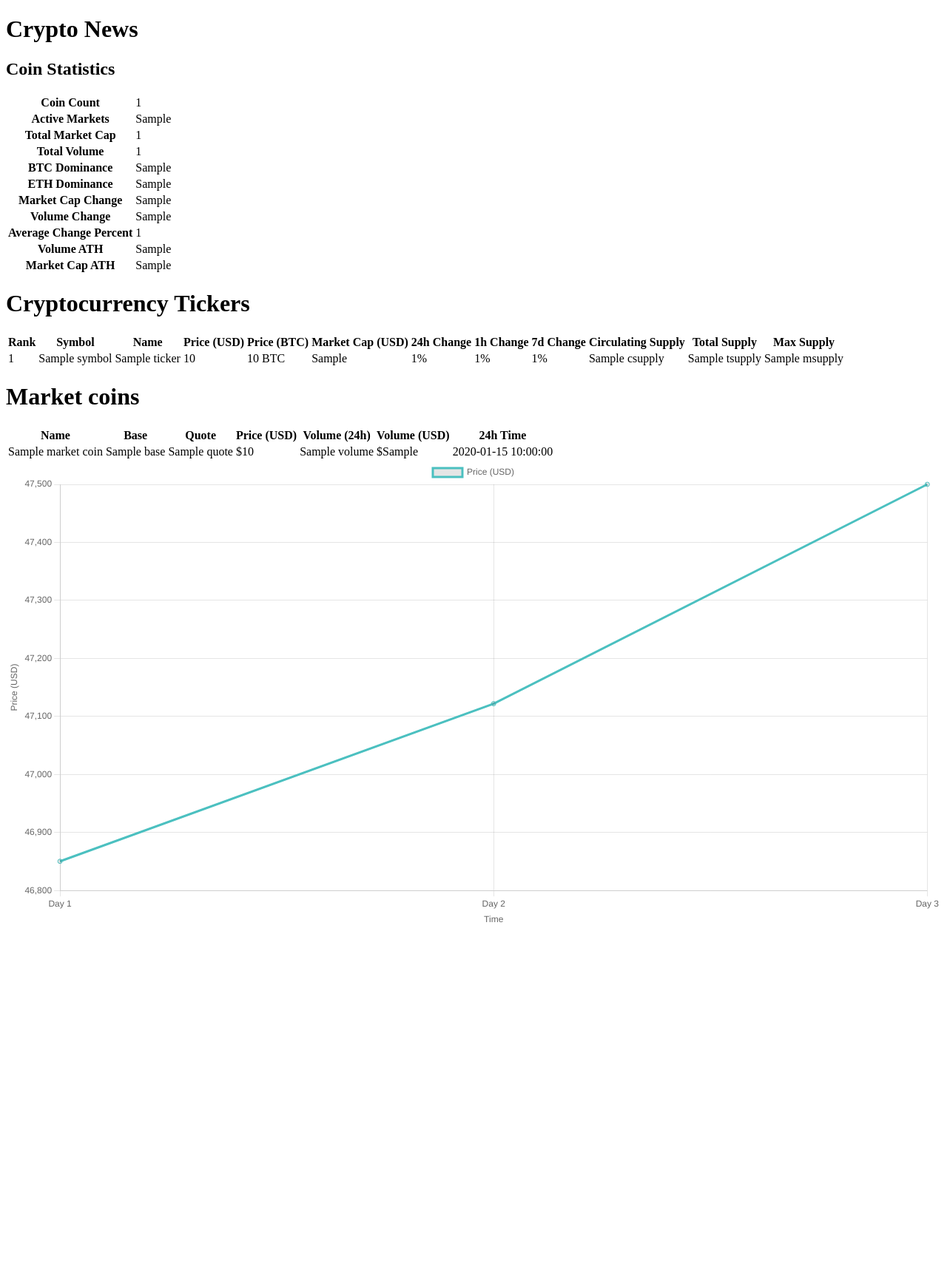
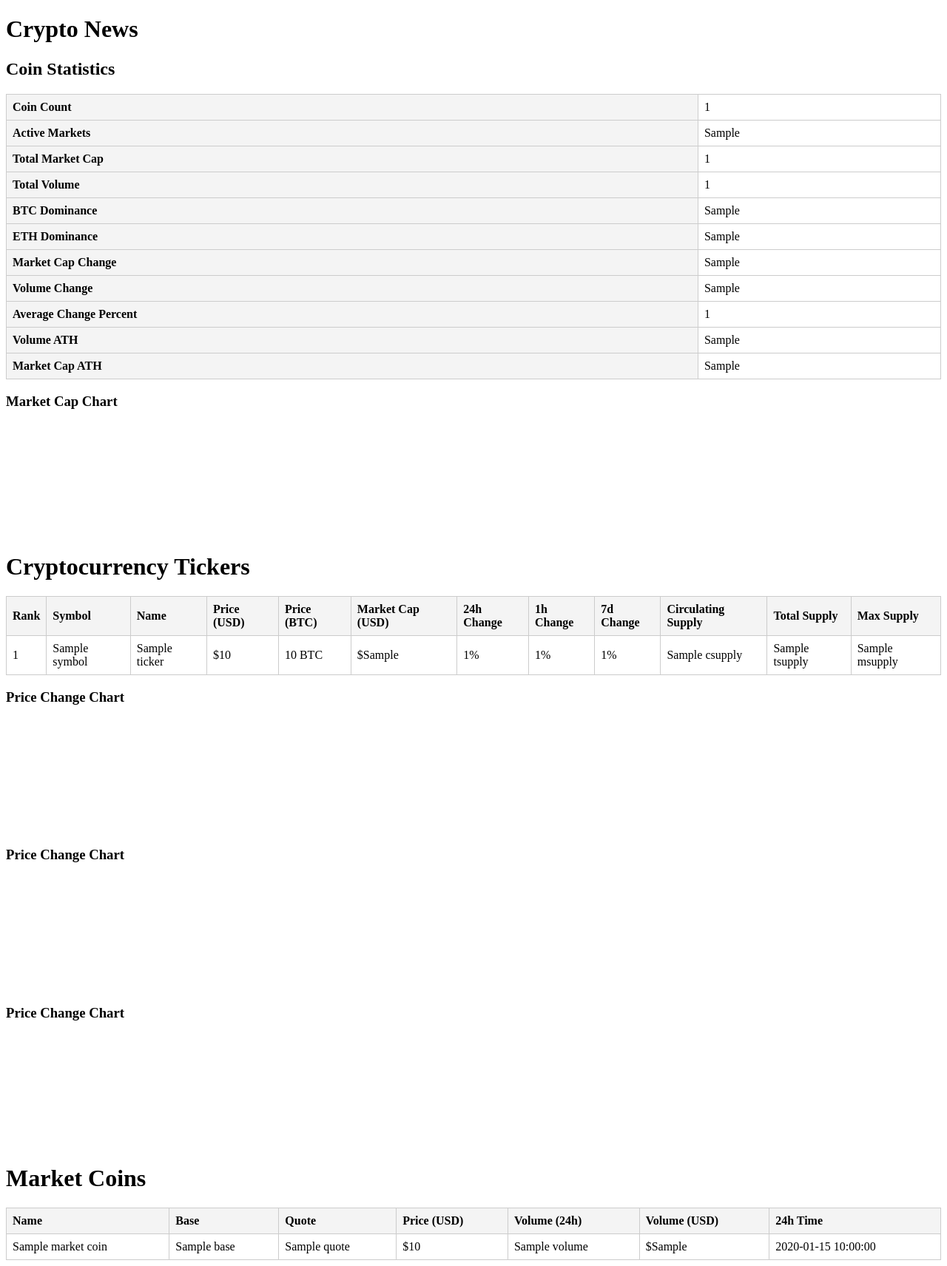
Before and after one commit to BuggyChapri/Broing-trade, a Flask app: template templates/index.html in a window 1280 px wide. Shown: the whole page at 74% size. Before the commit the page ends 1248 px from the top, so only its background shows below. Run offline with Flask 3, Linux system fonts and the light colour scheme; the template is opened without the code that fills it: most values are stand-ins (such as "Sample title", 1, 10 or a date in 2020); a map, chart or similar area stays blank.

Commit message:
Chart working yay

```diff
--- a/app.py
+++ b/app.py
@@ -7,7 +7,7 @@ app.config["SQLALCHEMY_DATABASE_URI"] = "sqlite:///project.db"
 db = SQLAlchemy(app)
 
 NEWS_API_GLOBAL_DATA = "https://api.coinlore.net/api/global/"
-TICKERS = "https://api.coinlore.net/api/tickers/?start=200&limit=100"
+TICKERS = "https://api.coinlore.net/api/tickers/?start=0&limit=100"
 MARKET_COINS = " https://api.coinlore.net/api/coin/markets/?id=90"
 
 @app.route("/")
--- /dev/null
+++ b/static/index.css
@@ -0,0 +1,35 @@
+.content-container {
+    display: flex;
+    justify-content: space-between;
+    gap: 20px;
+  }
+
+  .data-section {
+    width: 50%;
+  }
+
+  .chart-section {
+    width: 45%;
+    height: auto;
+  }
+
+  canvas {
+    max-width: 100%;
+    height: auto;
+  }
+
+  table {
+    width: 100%;
+    border-collapse: collapse;
+    margin-top: 10px;
+  }
+
+  th, td {
+    border: 1px solid #ccc;
+    padding: 8px;
+    text-align: left;
+  }
+
+  th {
+    background-color: #f4f4f4;
+  }
--- /dev/null
+++ b/static/index.js
@@ -0,0 +1,150 @@
+const mcc = document.getElementById("marketCapChart");;
+const tickers = document.getElementById("priceChangeChart")
+const NEWS_API_GLOBAL_DATA = "https://api.coinlore.net/api/global/"
+const Cryptocurrency_Tickers = "https://api.coinlore.net/api/tickers/?start=200&limit=100"
+
+function market_data() {
+    fetch(NEWS_API_GLOBAL_DATA)
+        .then((response) => {
+            if (!response.ok) {
+                throw new Error("Sorry, unable to fetch data");
+            }
+            return response.json();
+        })
+        .then((data) => {
+            const globalData = data[0];
+            const btc_d = parseFloat(globalData.btc_d)
+            const eth_d = parseFloat(globalData.eth_d)
+            new Chart(mcc, {
+                type: "bar",
+                data: {
+                    labels: ['BTC Dominance', 'ETH Dominance', 'Others'],
+                    datasets: [
+                        {
+                            data: [btc_d, eth_d, 100 - (btc_d + eth_d)],
+                            borderWidth: 1
+                        },
+                    ],
+                },
+                options: {
+                    scales: {
+                        y: {
+                            beginAtZero: true
+                        }
+                    }
+                }
+            });
+        })
+        .catch((error) => {
+            console.error("Error fetching market data:", error);
+        });
+}
+
+function Tickers() {
+    fetch(Cryptocurrency_Tickers)
+        .then((response) => {
+            if (!response.ok) {
+                throw new Error("Sorry, unable to fetch ticker data");
+            }
+            return response.json();
+        })
+        .then((data) => {
+            const tk_data = data.data[0];
+
+            let volume24 = parseFloat(tk_data.volume24);
+            let market_cap_usd = parseFloat(tk_data.market_cap_usd);
+            let percent_change_1h = parseFloat(tk_data.percent_change_1h);
+            let percent_change_24h = parseFloat(tk_data.percent_change_24h);
+            let percent_change_7d = parseFloat(tk_data.percent_change_7d);
+            let csupply = parseFloat(tk_data.csupply);
+            let price_usd = parseFloat(tk_data.price_usd);
+            let price_btc = parseFloat(tk_data.price_btc);
+
+            new Chart(tickers, {
+                type: 'bar',
+                data: {
+                    labels: ['Market Cap (USD)', '24h Volume (USD)'],
+                    datasets: [{
+                        label: 'USD Value',
+                        data: [market_cap_usd, volume24],
+                        backgroundColor: ['#3498db', '#e74c3c'],
+                        borderWidth: 1,
+                    }],
+                },
+                options: {
+                    scales: {
+                        y: {
+                            beginAtZero: true,
+                            title: {
+                                display: true,
+                                text: 'USD',
+                            },
+                        },
+                    },
+                    plugins: {
+                        legend: {
+                            display: true,
+                        },
+                    },
+                },
+            });
+
+            const percentChangeChart = document.getElementById("percentChangeChart").getContext("2d");
+            new Chart(percentChangeChart, {
+                type: 'bar',
+                data: {
+                    labels: ['1 Hour', '24 Hours', '7 Days'],
+                    datasets: [{
+                        label: 'Percent Change',
+                        data: [percent_change_1h, percent_change_24h, percent_change_7d],
+                        borderColor: '#2ecc71',
+                        backgroundColor: 'rgba(46, 204, 113, 0.2)',
+                        fill: true,
+                    }],
+                },
+                options: {
+                    scales: {
+                        y: {
+                            beginAtZero: false,
+                            title: {
+                                display: true,
+                                text: 'Percentage Change',
+                            },
+                        },
+                    },
+                    plugins: {
+                        legend: {
+                            display: true,
+                        },
+                    },
+                },
+            });
+
+            const supplyChart = document.getElementById("supplyChart").getContext("2d");
+            new Chart(supplyChart, {
+                type: 'doughnut',
+                data: {
+                    labels: ['Circulating Supply (BTC)', 'Price (USD)'],
+                    datasets: [{
+                        label: 'Bitcoin Metrics',
+                        data: [csupply, price_usd],
+                        backgroundColor: ['#9b59b6', '#f1c40f'],
+                        borderWidth: 1,
+                    }],
+                },
+                options: {
+                    plugins: {
+                        legend: {
+                            display: true,
+                        },
+                    },
+                },
+            });
+        })
+        .catch((error) => {
+            console.error("Error fetching ticker data:", error);
+        });
+}
+
+market_data();
+Tickers();
--- a/templates/index.html
+++ b/templates/index.html
@@ -1,12 +1,15 @@
-{% extends 'layout.html' %} {% block body %}
-<h1>Crypto News</h1>
+{% extends 'layout.html' %}
+
+{% block body %}
+<div class="container my-5">
+  <h1 class="text-center mb-4">Crypto News</h1>
 
   {% if get_Global_Crypto_Data %}
-<div class="news-container">
+  <div class="crypto-statistics mb-5">
+    <h2 class="text-center">Coin Statistics</h2>
     {% for news in get_Global_Crypto_Data %}
-  <div class="news-item">
-    <h2>Coin Statistics</h2>
-    <table>
+    <table class="table table-bordered table-hover mt-4">
+      <tbody>
         <tr>
           <th>Coin Count</th>
           <td>{{ news.coins_count }}</td>
@@ -51,16 +54,24 @@
           <th>Market Cap ATH</th>
           <td>{{ news.mcap_ath }}</td>
         </tr>
+      </tbody>
     </table>
-  </div>
     {% endfor %}
   </div>
+
+  <div class="chart-section">
+    <h3 class="text-center">Market Cap Chart</h3>
+    <canvas id="marketCapChart" class="mb-5"></canvas>
+  </div>
   {% else %}
-<h1>Sorry, no news available at the moment.</h1>
-{% endif %} {% if ttickers %}
-<h1>Cryptocurrency Tickers</h1>
-<table>
-  <thead>
+  <h2 class="text-center">Sorry, no news available at the moment.</h2>
+  {% endif %}
+
+  {% if ttickers %}
+  <div class="cryptocurrency-tickers mb-5">
+    <h1 class="text-center">Cryptocurrency Tickers</h1>
+    <table class="table table-striped table-hover mt-4">
+      <thead class="thead-dark">
         <tr>
           <th>Rank</th>
           <th>Symbol</th>
@@ -82,9 +93,9 @@
           <td>{{ ticker.rank }}</td>
           <td>{{ ticker.symbol }}</td>
           <td>{{ ticker.name }}</td>
-      <td>{{ ticker.price_usd }}</td>
+          <td>${{ ticker.price_usd }}</td>
           <td>{{ ticker.price_btc }} BTC</td>
-      <td>{{ ticker.market_cap_usd }}</td>
+          <td>${{ ticker.market_cap_usd }}</td>
           <td>{{ ticker.percent_change_24h }}%</td>
           <td>{{ ticker.percent_change_1h }}%</td>
           <td>{{ ticker.percent_change_7d }}%</td>
@@ -95,9 +106,25 @@
         {% endfor %}
       </tbody>
     </table>
-{% else %} {% endif %} {% if ttickers %}
-    <h1>Market coins</h1>
-    <table>
+
+    <div class="chart-section">
+      <h3 class="text-center">Price Change Chart</h3>
+      <canvas id="priceChangeChart" class="mb-5"></canvas>
+    </div>
+    <div class="chart-section">
+      <h3 class="text-center">Price Change Chart</h3>
+      <canvas id="percentChangeChart" class="mb-5"></canvas>
+    </div>
+    <div class="chart-section">
+      <h3 class="text-center">Price Change Chart</h3>
+      <canvas id="supplyChart" class="mb-5"></canvas>
+    </div>
+
+  </div>
+
+  <div class="market-coins mb-5">
+    <h1 class="text-center">Market Coins</h1>
+    <table class="table table-bordered table-hover mt-4">
       <thead>
         <tr>
           <th>Name</th>
@@ -123,9 +150,9 @@
         {% endfor %}
       </tbody>
     </table>
+  </div>
   {% else %}
-    <p>No data available</p>
+  <p class="text-center">No data available</p>
   {% endif %}
-  </tbody>
-</table>
+</div>
 {% endblock %}
--- a/templates/layout.html
+++ b/templates/layout.html
@@ -5,33 +5,12 @@
     <meta http-equiv="X-UA-Compatible" content="IE=edge" />
     <meta name="viewport" content="width=device-width, initial-scale=1.0" />
     <title>BitBlock</title>
+    <link rel="stylesheet" href="/static/index.css">
+
   </head>
   <body>
     {% block body %} {% endblock %}
-    <canvas id="priceChart"></canvas>
     <script src="https://cdn.jsdelivr.net/npm/chart.js"></script>
-    <script>
-      const ctx = document.getElementById("priceChart").getContext("2d");
-      const priceChart = new Chart(ctx, {
-        type: "line",
-        data: {
-          labels: ["Day 1", "Day 2", "Day 3"],
-          datasets: [
-            {
-              label: "Price (USD)",
-              data: [46850.28, 47121.97, 47500.0],
-              borderColor: "rgba(75, 192, 192, 1)",
-              fill: false,
-            },
-          ],
-        },
-        options: {
-          scales: {
-            x: { title: { display: true, text: "Time" } },
-            y: { title: { display: true, text: "Price (USD)" } },
-          },
-        },
-      });
-    </script>
+    <script src="/static/index.js"></script>
   </body>
 </html>
```
Lines whose indentation alone changed are shown as unchanged.
